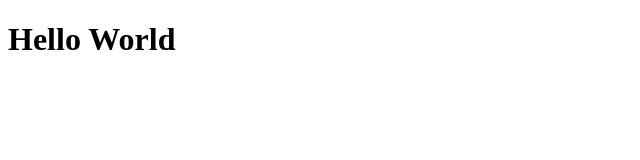
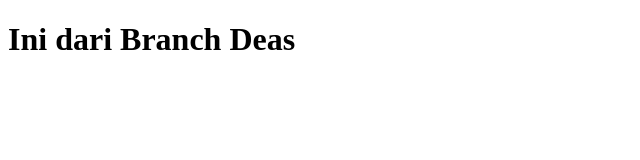
Before and after one commit to GoesDey/aaaa, a plain HTML site: page index.html in a window 1280 px wide. Shown: the whole page, without its empty margins (0-640 px from the left). Drawn offline with Linux system fonts and the light colour scheme.

Commit message:
mengganti isi h1

```diff
--- a/index.html
+++ b/index.html
@@ -6,6 +6,6 @@
      <title>Document</title>
 </head>
 <body>
-     <h1>Hello World</h1>
+     <h1>Ini dari Branch Deas</h1>
 </body>
 </html>
```
